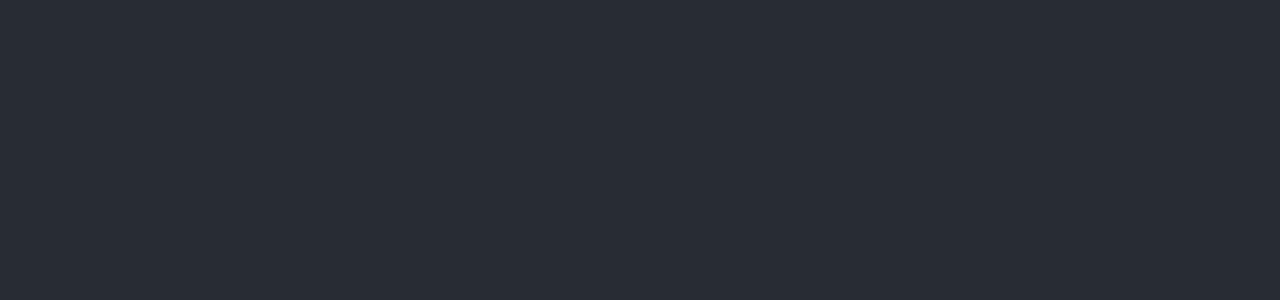
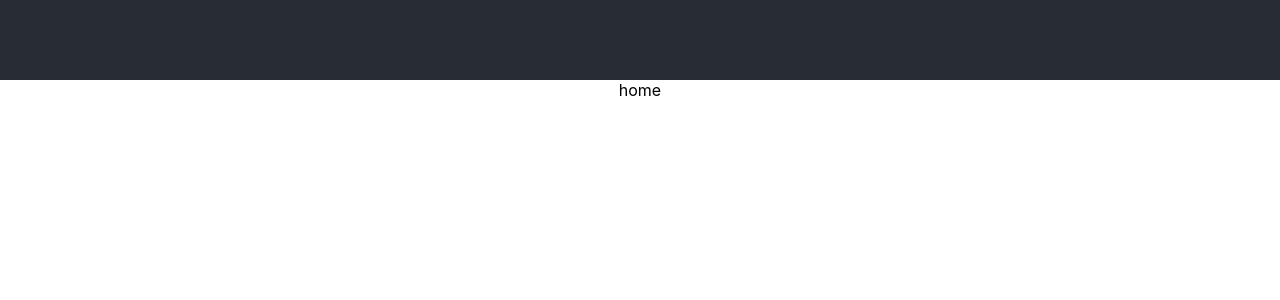
Before and after one commit to linneaha/Projektarbete, a React (Create React App) app: page / in a window 1280 px wide. Shown: the top 300 px of the page. Built offline with nearby package versions, Linux system fonts and the light colour scheme.

Commit message:
Added slice

```diff
--- a/src/App.css
+++ b/src/App.css
@@ -4,7 +4,7 @@
 
 .App-header {
   background-color: #282c34;
-  min-height: 100vh;
+  min-height: 10vh;
   display: flex;
   flex-direction: column;
   align-items: center;
--- a/src/App.js
+++ b/src/App.js
@@ -1,12 +1,14 @@
-import './App.css';
+import "./App.css";
 import { Switch, Route, Link } from "react-router-dom";
+import { Home } from "./pages/Home";
 
 function App() {
   return (
     <div className="App">
-      <header className="App-header">
-
-      </header>
+      <header className="App-header"></header>
+      <main>
+        <Home />
+      </main>
     </div>
   );
 }
--- a/src/index.js
+++ b/src/index.js
@@ -3,12 +3,16 @@ import ReactDOM from "react-dom";
 import "./index.css";
 import App from "./App";
 import { BrowserRouter as Router } from "react-router-dom";
+import { Provider } from "react-redux";
+import store from "./redux/configureStore";
 
 ReactDOM.render(
   <React.StrictMode>
-    <Router>
-      <App />
-    </Router>
+    <Provider store={store}>
+      <Router>
+        <App />
+      </Router>
+    </Provider>
   </React.StrictMode>,
   document.getElementById("root")
 );
--- a/src/pages/addCard.jsx
+++ b/src/pages/addCard.jsx
@@ -1,7 +1,7 @@
-const addCard = () => {
+const AddCard = () => {
   return (
     <div>addCard</div>
   )
 }
 
-export default addCard
+export {AddCard}
--- a/src/pages/home.jsx
+++ b/src/pages/home.jsx
@@ -1,7 +1,7 @@
-const home = () => {
+const Home = () => {
   return (
     <div>home</div>
   )
 }
 
-export default home
+export {Home}
--- a/src/redux/configureStore.js
+++ b/src/redux/configureStore.js
@@ -1,8 +1,9 @@
 import { configureStore } from "@reduxjs/toolkit";
+import walletSlice from "./walletSlice"
 
 const store = configureStore({
   reducer: {
-
+    wallet: walletSlice
   }
 });
 export default store;
--- /dev/null
+++ b/src/redux/walletSlice.js
@@ -0,0 +1,19 @@
+import { createSlice } from "@reduxjs/toolkit";
+
+const walletSlice = createSlice({
+  name: "wallet",
+  initialState: {
+    cards: [
+      {
+        vendor: "Amex",
+        cardNumber: 0,
+        cardholder: "Jane Doe",
+        expireMonth: 1,
+        expireYear: 22,
+        CCV: 123,
+      },
+    ],
+  },
+  reducer:null
+});
+export default walletSlice.reducer;
```
